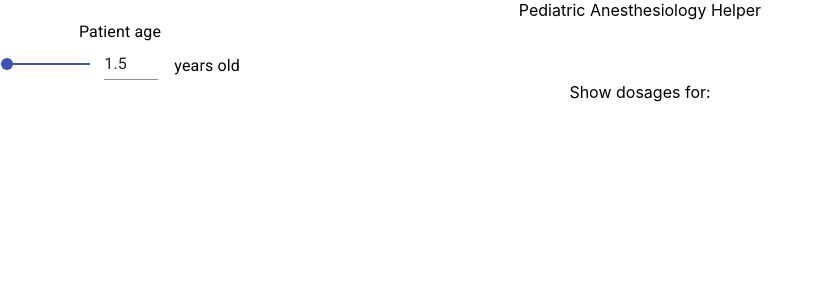
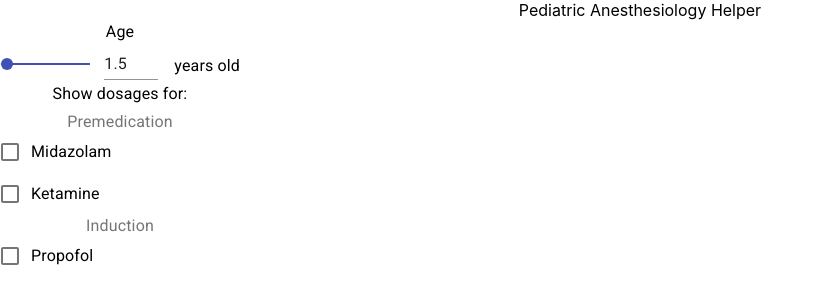
Before and after one commit to carlgao/carlgao.github.io, a React (Create React App) app: page / in a window 1280 px wide. Shown: the top 304 px of the page, without its empty margins (0-821 px from the left). Built offline with nearby package versions, Linux system fonts and the light colour scheme.

Commit message:
Add <MedsInput> and some state

```diff
--- a/src/App.js
+++ b/src/App.js
@@ -1,21 +1,37 @@
-import React from "react";
+import React, { useState } from "react";
 // Resources
 import "./App.css";
-import DATA from "./data.js";
+import { CATEGORIES, id } from "./data.js";
 // Components
+import MedsInput from "./MedsInput.js";
 import SliderInput from "./SliderInput.js";
 
 export default function App() {
-  const handleAgeChange = (event, newValue) => {
-    console.log(event, newValue);
+  const [age, setAge] = useState(1.5);
+  const [medIdSet, setMedIdSet] = useState(new Set());
+
+  const handleMedChange = (i, j, checked) => {
+    const newSet = new Set(medIdSet);
+    if (checked) {
+      newSet.add(id(i, j));
+    } else {
+      newSet.delete(id(i, j));
+    }
+    setMedIdSet(newSet);
   };
   return (
     <div className="App">
-      <header className="App-header">
-        Pediatric Anesthesiology Helper
-        <SliderInput name="Age" onChange={handleAgeChange} />
-        Show dosages for:
-      </header>
+      Pediatric Anesthesiology Helper
+      <SliderInput
+        name="Age"
+        units="years old"
+        value={age}
+        min={0}
+        max={18}
+        step={0.1}
+        onChange={setAge}
+      />
+      <MedsInput categories={CATEGORIES} onChange={handleMedChange} />
     </div>
   );
 }
--- /dev/null
+++ b/src/MedsInput.js
@@ -0,0 +1,64 @@
+import React from "react";
+import { makeStyles } from "@material-ui/core/styles";
+// Components
+import Checkbox from "@material-ui/core/Checkbox";
+import FormControlLabel from "@material-ui/core/FormControlLabel";
+import FormGroup from "@material-ui/core/FormGroup";
+import FormLabel from "@material-ui/core/FormLabel";
+import Typography from "@material-ui/core/Typography";
+
+const useStyles = makeStyles({
+  root: {
+    width: 240,
+  },
+  input: {
+    width: 54,
+  },
+});
+
+const genInputs = (categories, handleChange) => {
+  const inputs = [];
+  console.log(categories);
+  for (let i = 0; i < categories.length; i++) {
+    const { cat, meds } = categories[i];
+    const checkboxes = [];
+    for (let j = 0; j < meds.length; j++) {
+      const { med } = meds[j];
+      checkboxes.push(
+        <FormControlLabel
+          key={j}
+          control={
+            <Checkbox
+              name={med}
+              onChange={(_event, checked) => handleChange(i, j, checked)}
+            />
+          }
+          label={med}
+        />
+      );
+    }
+    inputs.push(
+      <div key={i}>
+        <FormLabel>{cat}</FormLabel>
+        <FormGroup>{checkboxes}</FormGroup>
+      </div>
+    );
+  }
+  return inputs;
+};
+
+export default function MedsInput({ categories, onChange }) {
+  const classes = useStyles();
+
+  const handleChange = (i, j, checked) => {
+    console.log(i, j, checked);
+    onChange(i, j, checked);
+  };
+
+  return (
+    <div className={classes.root}>
+      <Typography gutterBottom>Show dosages for:</Typography>
+      {genInputs(categories, handleChange)}
+    </div>
+  );
+}
--- a/src/SliderInput.js
+++ b/src/SliderInput.js
@@ -1,5 +1,6 @@
 import React from "react";
 import { makeStyles } from "@material-ui/core/styles";
+// Components
 import Grid from "@material-ui/core/Grid";
 import Typography from "@material-ui/core/Typography";
 import Slider from "@material-ui/core/Slider";
@@ -14,39 +15,44 @@ const useStyles = makeStyles({
   },
 });
 
-export default function SliderInput() {
+export default function SliderInput({
+  name,
+  units,
+  value,
+  min,
+  max,
+  step,
+  onChange,
+}) {
   const classes = useStyles();
-  const [value, setValue] = React.useState(1.5);
-
-  const handleSliderChange = (event, newValue) => {
-    setValue(newValue);
+  const handleSliderChange = (_event, newValue) => {
+    onChange(newValue);
   };
-
   const handleInputChange = (event) => {
-    setValue(event.target.value === "" ? "" : Number(event.target.value));
+    onChange(event.target.value === "" ? "" : Number(event.target.value));
   };
 
   const handleBlur = () => {
-    if (value < 0) {
-      setValue(0);
-    } else if (value > 18) {
-      setValue(18);
+    if (value < min) {
+      onChange(min);
+    } else if (value > max) {
+      onChange(max);
     }
   };
 
   return (
     <div className={classes.root}>
       <Typography id="slider-input" gutterBottom>
-        Patient age
+        {name}
       </Typography>
       <Grid container spacing={2} alignItems="center">
         <Grid item xs>
           <Slider
-            value={typeof value === "number" ? value : 0}
-            step={0.1}
+            value={typeof value === "number" ? value : min}
+            step={step}
             marks
-            min={0}
-            max={18}
+            min={min}
+            max={max}
             onChange={handleSliderChange}
             aria-labelledby="slider-input"
           />
@@ -59,16 +65,16 @@ export default function SliderInput() {
             onChange={handleInputChange}
             onBlur={handleBlur}
             inputProps={{
-              step: 0.1,
-              min: 0,
-              max: 18,
+              step,
+              min,
+              max,
               type: "number",
               "aria-labelledby": "slider-input",
             }}
           />
         </Grid>
         <Grid item>
-          <Typography>years old</Typography>
+          <Typography>{units}</Typography>
         </Grid>
       </Grid>
     </div>
--- a/src/data.js
+++ b/src/data.js
@@ -1,4 +1,4 @@
-const DATA = [
+const CATEGORIES = [
   {
     cat: "Premedication",
     meds: [
@@ -57,4 +57,6 @@ const DATA = [
   },
 ];
 
-export default DATA;
+const id = (i, j) => i.toString() + "," + j.toString();
+
+export { CATEGORIES, id };
```
Also changed, not shown: public/manifest.json.
